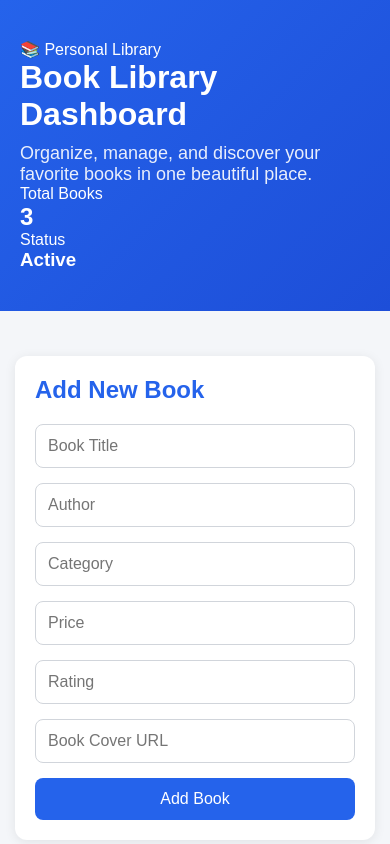
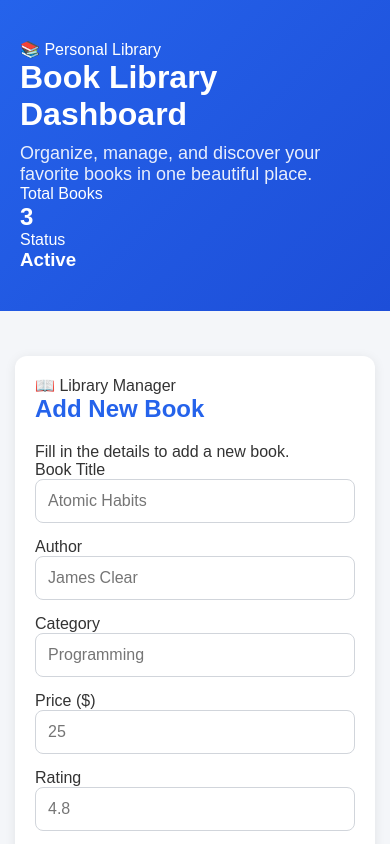
Before and after one commit to Agraz-10/book-library-app, a React (Vite) app: page / in a window 390 px wide. Shown: the top 844 px of the page. Built offline with nearby package versions, Linux system fonts and the light colour scheme.

Commit message:
feat: redesign sidebar book form

```diff
--- a/src/components/BookForm.jsx
+++ b/src/components/BookForm.jsx
@@ -11,36 +11,36 @@ function BookForm({ saveBook, editingBook }) {
   });
 
   useEffect(() => {
-    setFormData(
-      editingBook
-        ? {
+    if (editingBook) {
+      setFormData({
         title: editingBook.title,
         author: editingBook.author,
         category: editingBook.category,
         price: editingBook.price,
         rating: editingBook.rating,
         cover: editingBook.cover,
-          }
-        : {
+      });
+    } else {
+      setFormData({
         title: "",
         author: "",
         category: "",
         price: "",
         rating: "",
         cover: "",
+      });
     }
-    );
   }, [editingBook]);
 
-  function handleChange(e) {
+  function handleChange(event) {
     setFormData({
       ...formData,
-      [e.target.name]: e.target.value,
+      [event.target.name]: event.target.value,
     });
   }
 
-  function handleSubmit(e) {
-    e.preventDefault();
+  function handleSubmit(event) {
+    event.preventDefault();
 
     saveBook({
       id: editingBook ? editingBook.id : Date.now(),
@@ -63,66 +63,96 @@ function BookForm({ saveBook, editingBook }) {
   }
 
   return (
-    <form onSubmit={handleSubmit}>
+    <form className="book-form" onSubmit={handleSubmit}>
+      <div className="form-header">
+        <span>📖 Library Manager</span>
+
         <h2>{editingBook ? "Edit Book" : "Add New Book"}</h2>
 
+        <p>
+          {editingBook
+            ? "Update the selected book."
+            : "Fill in the details to add a new book."}
+        </p>
+      </div>
+
+      <div className="form-group">
+        <label>Book Title</label>
         <input
           type="text"
           name="title"
-        placeholder="Book Title"
+          placeholder="Atomic Habits"
           value={formData.title}
           onChange={handleChange}
           required
         />
+      </div>
 
+      <div className="form-group">
+        <label>Author</label>
         <input
           type="text"
           name="author"
-        placeholder="Author"
+          placeholder="James Clear"
           value={formData.author}
           onChange={handleChange}
           required
         />
+      </div>
 
+      <div className="form-group">
+        <label>Category</label>
         <input
           type="text"
           name="category"
-        placeholder="Category"
+          placeholder="Programming"
           value={formData.category}
           onChange={handleChange}
           required
         />
+      </div>
 
+      <div className="double-input">
+        <div className="form-group">
+          <label>Price ($)</label>
           <input
             type="number"
             name="price"
-        placeholder="Price"
+            placeholder="25"
             value={formData.price}
             onChange={handleChange}
             required
           />
+        </div>
 
+        <div className="form-group">
+          <label>Rating</label>
           <input
             type="number"
             name="rating"
-        step="0.1"
             min="0"
             max="5"
-        placeholder="Rating"
+            step="0.1"
+            placeholder="4.8"
             value={formData.rating}
             onChange={handleChange}
             required
           />
+        </div>
+      </div>
 
+      <div className="form-group">
+        <label>Cover Image URL</label>
         <input
           type="text"
           name="cover"
-        placeholder="Book Cover URL"
+          placeholder="https://example.com/book.jpg"
           value={formData.cover}
           onChange={handleChange}
         />
+      </div>
 
-      <button type="submit">
+      <button className="submit-btn" type="submit">
         {editingBook ? "Update Book" : "Add Book"}
       </button>
     </form>
--- a/src/styles/BookForm.css
+++ b/src/styles/BookForm.css
@@ -0,0 +1,94 @@
+.book-form {
+  background: white;
+  border-radius: 22px;
+  padding: 30px;
+  box-shadow: 0 15px 35px rgba(15, 23, 42, 0.08);
+}
+
+.form-header {
+  margin-bottom: 28px;
+}
+
+.form-header span {
+  display: inline-block;
+  background: #dbeafe;
+  color: #2563eb;
+  padding: 6px 14px;
+  border-radius: 999px;
+  font-size: 13px;
+  font-weight: 600;
+  margin-bottom: 15px;
+}
+
+.form-header h2 {
+  font-size: 28px;
+  color: #1e293b;
+  margin-bottom: 8px;
+}
+
+.form-header p {
+  color: #64748b;
+  line-height: 1.6;
+}
+
+.form-group {
+  display: flex;
+  flex-direction: column;
+  margin-bottom: 18px;
+}
+
+.form-group label {
+  font-size: 14px;
+  font-weight: 600;
+  color: #334155;
+  margin-bottom: 8px;
+}
+
+.form-group input {
+  height: 50px;
+  padding: 0 16px;
+  border: 1px solid #cbd5e1;
+  border-radius: 12px;
+  font-size: 15px;
+  transition: 0.3s;
+}
+
+.form-group input:focus {
+  outline: none;
+  border-color: #2563eb;
+  box-shadow: 0 0 0 4px rgba(37, 99, 235, 0.15);
+}
+
+.double-input {
+  display: grid;
+  grid-template-columns: 1fr 1fr;
+  gap: 15px;
+}
+
+.submit-btn {
+  width: 100%;
+  height: 52px;
+  border: none;
+  border-radius: 14px;
+  background: linear-gradient(135deg, #2563eb, #1d4ed8);
+  color: white;
+  font-size: 16px;
+  font-weight: 600;
+  cursor: pointer;
+  transition: 0.3s;
+}
+
+.submit-btn:hover {
+  transform: translateY(-2px);
+  box-shadow: 0 12px 25px rgba(37, 99, 235, 0.25);
+}
+
+@media (max-width: 600px) {
+  .double-input {
+    grid-template-columns: 1fr;
+  }
+
+  .book-form {
+    padding: 22px;
+  }
+}
```
Lines whose indentation alone changed are shown as unchanged.
